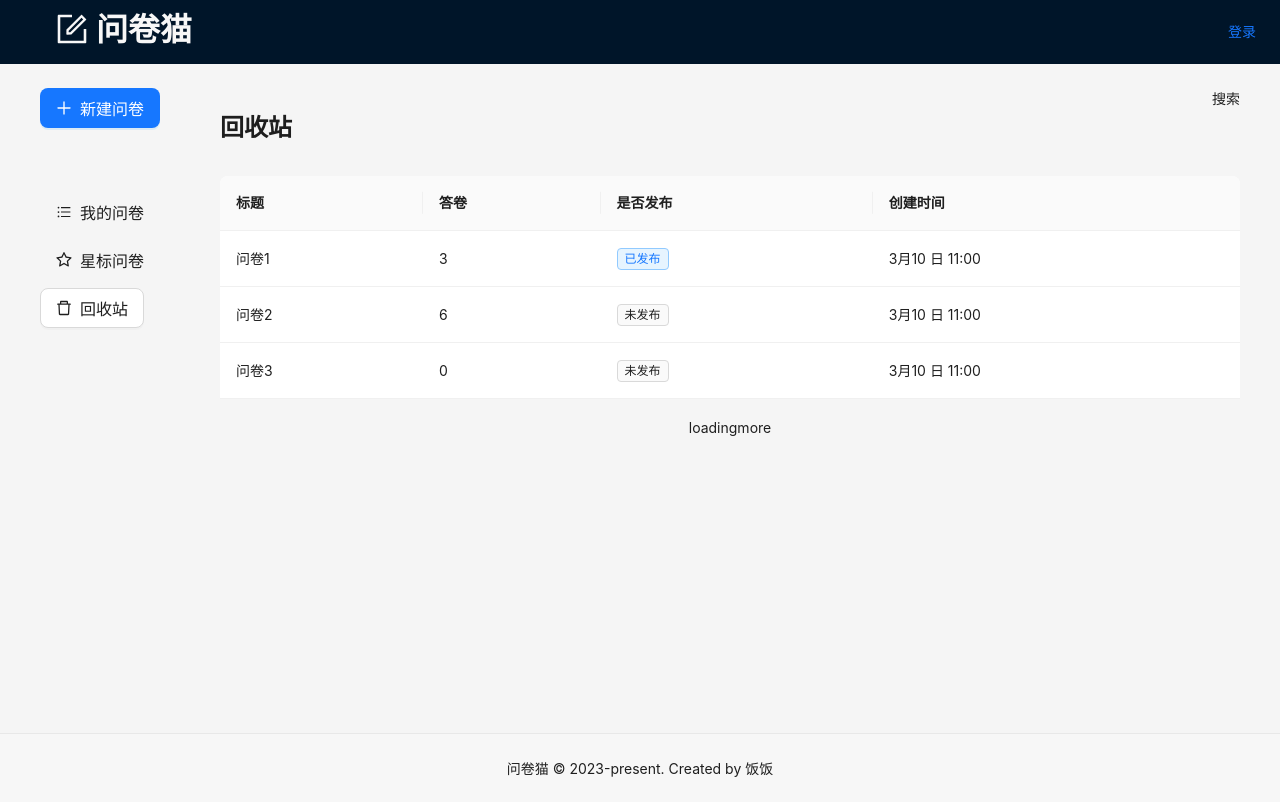
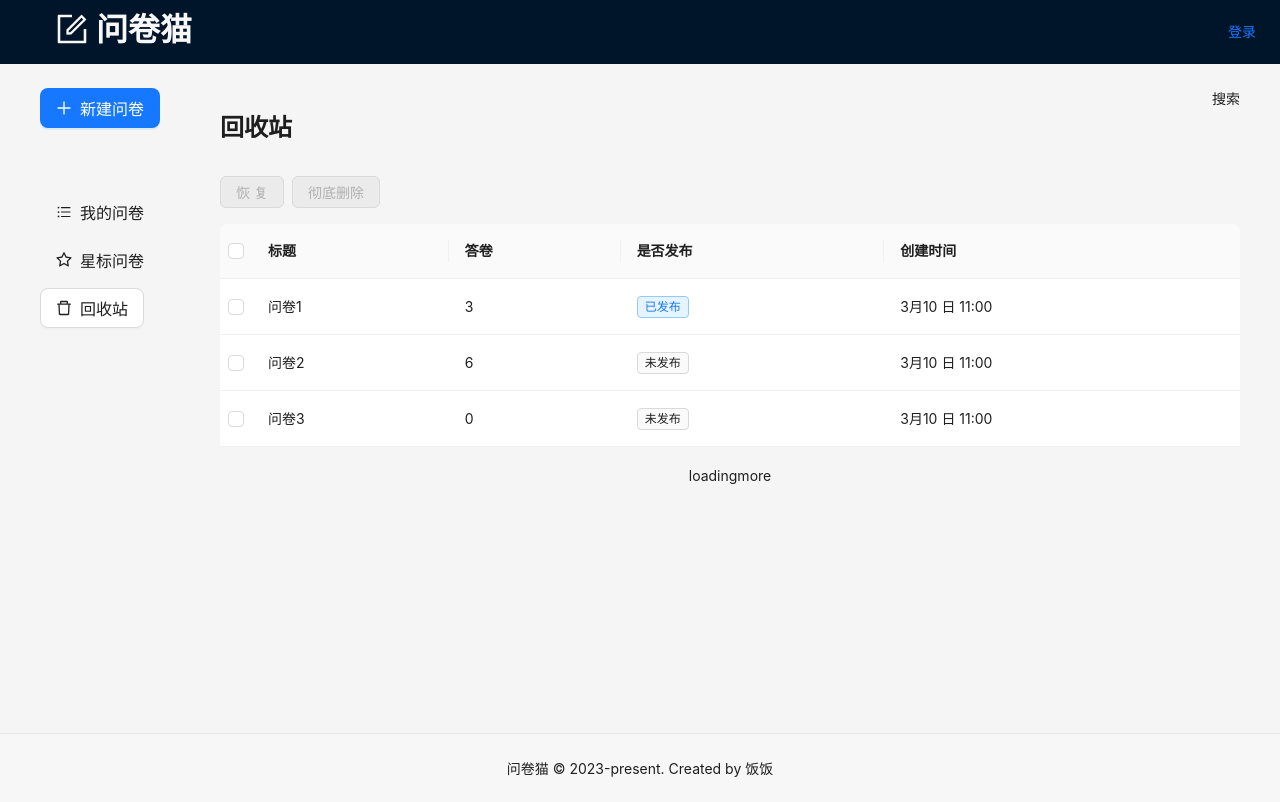
Before and after one commit to JasmineFan/wenquan-fe, a React (Create React App) app: page /manage/trash in a window 1280 px wide. Built offline with nearby package versions, Linux system fonts and the light colour scheme.

Commit message:
chore: 表格中选中行列并且添加按钮

```diff
--- a/src/pages/manage/Trash.tsx
+++ b/src/pages/manage/Trash.tsx
@@ -1,8 +1,10 @@
 import React, { FC, useState } from 'react'
 import styles from './Common.module.scss'
-import { Typography, Empty, Table, Tag } from 'antd'
+import { Typography, Empty, Table, Tag, Button, Space, Modal } from 'antd'
+import { ExclamationOutlined } from '@ant-design/icons'
 
 const { Title } = Typography
+const { confirm } = Modal
 
 const rawQuestionList = [
   {
@@ -33,6 +35,8 @@
 
 const Trash: FC = () => {
   const [questionList, setQuestionList] = useState(rawQuestionList)
+  //记录哪些被选中，可以用来删除啥的
+  const [selectedIds, setSelectedIds] = useState<string[]>([])
   const tableColumns = [
     {
       title: '标题',
@@ -55,6 +59,42 @@
       dataIndex: 'createdAt',
     },
   ]
+  function del() {
+    confirm({
+      title: '确定彻底删除？',
+      icon: <ExclamationOutlined />,
+      content: '删除以后不可以找回',
+      onOk: () => {
+        alert(`删除${JSON.stringify(selectedIds)}`)
+      },
+    })
+  }
+  const TableElem = (
+    <>
+      <div style={{ marginBottom: '16px' }}>
+        <Space>
+          <Button type="primary" disabled={selectedIds.length === 0}>
+            恢复
+          </Button>
+          <Button danger disabled={selectedIds.length === 0} onClick={del}>
+            彻底删除
+          </Button>
+        </Space>
+      </div>
+      <Table
+        dataSource={questionList}
+        columns={tableColumns}
+        pagination={false}
+        rowKey={q => q._id}
+        rowSelection={{
+          type: 'checkbox',
+          onChange: selectedRowKeys => {
+            setSelectedIds(selectedRowKeys as string[])
+          },
+        }}
+      />
+    </>
+  )
   return (
     <>
       <div className={styles.header}>
@@ -65,9 +105,7 @@
       </div>
       <div className={styles.content}>
         {questionList.length === 0 && <Empty description="没有删除的问卷" />}
-        {questionList.length > 0 && (
-          <Table dataSource={questionList} columns={tableColumns} pagination={false} />
-        )}
+        {questionList.length > 0 && TableElem}
       </div>
       <div className={styles.footer}>loadingmore</div>
     </>
```
Also changed, not shown: public/manifest.json.
